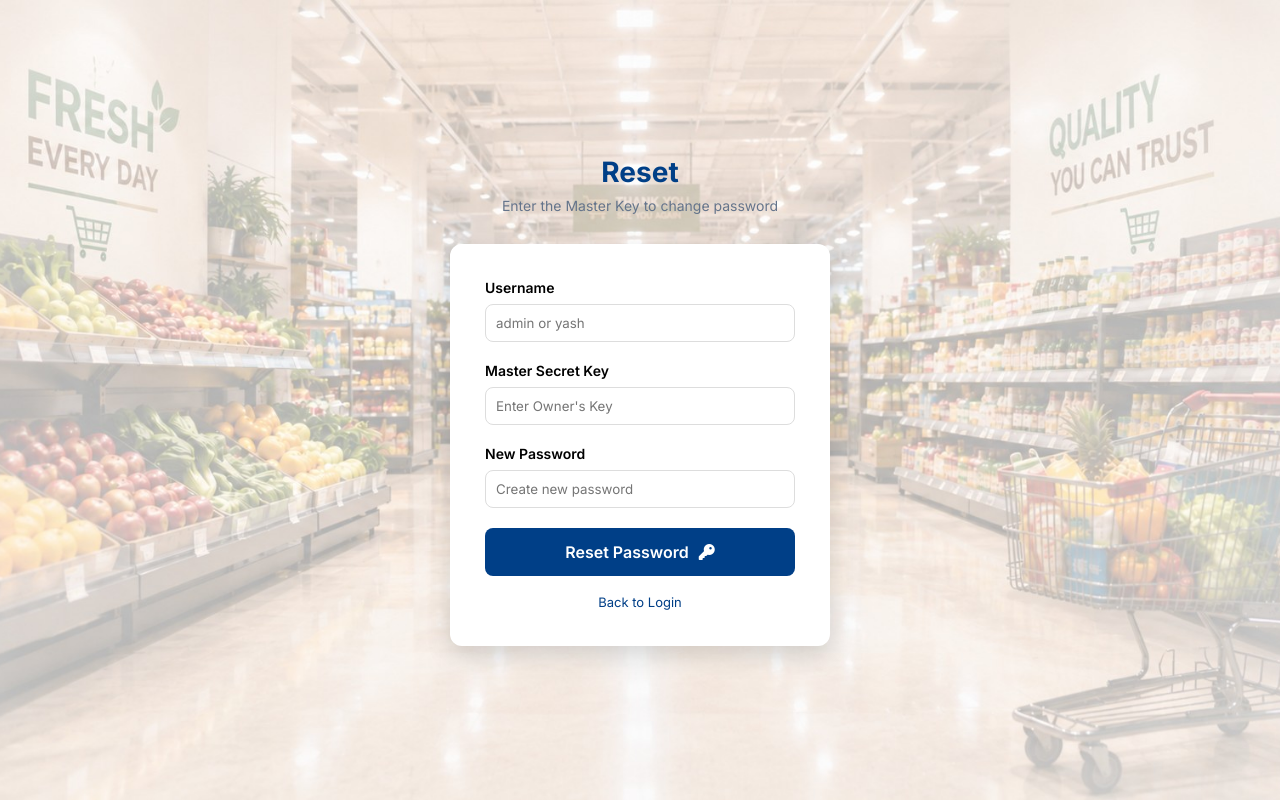
After one commit to YashParmar88/SuperMarket-POS, a Flask app: page /forgot in a window 1280 px wide. The commit adds this page. Run offline with Flask 3, Linux system fonts and the light colour scheme.

Commit message:
update some modules

```diff
--- a/app.py
+++ b/app.py
@@ -147,6 +147,41 @@
     conn = get_db_connection(); conn.execute('DELETE FROM sales WHERE id = ?', (id,)); conn.commit(); conn.close()
     return redirect(url_for('history'))
 
+# Route 1: To show the Forgot Password page
+@app.route('/forgot')
+def forgot():
+    return render_template('forgot_password.html')
+
+# Route 2: To handle the password reset logic
+@app.route('/reset_password', methods=['POST'])
+def reset_password():
+    # Master Key for security (You can tell this to Sir in Viva)
+    MASTER_SECRET_KEY = "STORE123"
+
+    username = request.form.get('username')
+    user_secret = request.form.get('secret_key')
+    new_password = request.form.get('new_password')
+
+    # Check if the entered secret key is correct
+    if user_secret == MASTER_SECRET_KEY:
+        conn = get_db_connection()
+        # SQL logic to update the password for the specific user
+        user_check = conn.execute('SELECT * FROM users WHERE username = ?', (username,)).fetchone()
+
+        if user_check:
+            conn.execute('UPDATE users SET password = ? WHERE username = ?', (new_password, username))
+            conn.commit()
+            conn.close()
+            flash("Success: Password updated! Now login with new password.")
+            return redirect(url_for('login'))
+        else:
+            conn.close()
+            flash("Error: Username not found in our database.")
+            return redirect(url_for('forgot'))
+    else:
+        flash("Error: Incorrect Secret Master Key!")
+        return redirect(url_for('forgot'))
+
 @app.route('/logout')
 def logout(): session.clear(); return redirect(url_for('login'))
 
--- a/static/style.css
+++ b/static/style.css
@@ -347,19 +347,62 @@
 
 .print-only { display: none; }
 
+/* --- New Receipt Print Styling --- */
 @media print {
-    @page { margin: 0; size: auto; }
-    body * { visibility: hidden; }
-    #thermal-receipt, #thermal-receipt * { visibility: visible; }
+    /* 1. Hide browser headers/footers and set page size */
+    @page {
+        margin: 0;
+        size: auto;
+    }
+
+    /* 2. Hide entire website UI */
+    body * {
+        visibility: hidden;
+    }
+
+    /* 3. Show only the receipt and center it on the paper */
+    #thermal-receipt, #thermal-receipt * {
+        visibility: visible;
+    }
+
     #thermal-receipt {
-        display: block !important; position: absolute; left: 50%; transform: translateX(-50%); top: 10mm;
-        width: 75mm !important; padding: 5mm !important; background: white !important; color: black !important;
-        font-family: 'Courier New', Courier, monospace; border: 1px solid #eee !important;
+        display: block !important;
+        position: absolute;
+
+        /* Centering Logic */
+        left: 50%;
+        transform: translateX(-50%);
+        top: 10mm;
+
+        /* Real Receipt Dimensions */
+        width: 75mm !important; /* Standard POS width */
+        padding: 5mm !important;
+        background: white !important;
+        color: black !important;
+
+        /* Authentic Receipt Font */
+        font-family: 'Courier New', Courier, monospace;
+        border: 1px solid #eee !important; /* Very faint border for clean look */
+        line-height: 1.2;
     }
-    .receipt-header { text-align: center; margin-bottom: 15px; }
-    .receipt-header h1 { font-size: 18px; font-weight: bold; text-transform: uppercase; margin-bottom: 5px; }
-    .receipt-header p { font-size: 11px; margin: 0; line-height: 1.4; }
-    .receipt-table { width: 100%; font-size: 12px; margin: 10px 0; }
-    .receipt-table th { border-bottom: 1px dashed #000; padding-bottom: 5px; }
-    .receipt-totals { border-top: 1px dashed #000; padding-top: 10px; text-align: right; }
+
+    /* 4. Receipt Internal Styling for Realism */
+    .r-header { text-align: center; margin-bottom: 10px; }
+    .r-header h1 { font-size: 18px; font-weight: 900; margin: 0; text-transform: uppercase; }
+    .r-header p { font-size: 10px; margin: 2px 0; }
+
+    .r-meta { font-size: 11px; margin: 10px 0; }
+
+    .r-table { width: 100%; border-collapse: collapse; margin: 10px 0; }
+    .r-table th { border-bottom: 1px dashed #000; font-size: 11px; padding-bottom: 5px; }
+    .r-table td { font-size: 11px; padding: 3px 0; }
+
+    .r-totals { text-align: right; margin-top: 10px; border-top: 1px dashed #000; padding-top: 8px; }
+    .r-totals p { margin: 2px 0; font-size: 12px; }
+
+    .r-footer { text-align: center; margin-top: 15px; font-size: 10px; }
+    .r-divider { letter-spacing: -1px; font-weight: bold; margin: 2px 0; }
+
+    /* Hide scrollbars during print */
+    body { overflow: visible !important; }
 }
--- /dev/null
+++ b/templates/forgot_password.html
@@ -0,0 +1,50 @@
+<!DOCTYPE html>
+<html lang="en">
+<head>
+    <meta charset="UTF-8">
+    <title>Reset Password - SuperMarket</title>
+    <link href="https://fonts.googleapis.com/css2?family=Inter:wght@400;600;700&display=swap" rel="stylesheet">
+    <link rel="stylesheet" href="https://cdnjs.cloudflare.com/ajax/libs/font-awesome/6.4.0/css/all.min.css">
+    <link rel="stylesheet" href="{{ url_for('static', filename='style.css') }}">
+</head>
+<body class="login-page">
+    <div class="login-wrapper">
+        <div class="brand-header">
+            <h1>Reset </h1>
+            <p>Enter the Master Key to change password</p>
+        </div>
+
+        <div class="login-card">
+            <!-- Flash Messages -->
+            {% with messages = get_flashed_messages() %}
+              {% if messages %}
+                {% for message in messages %}
+                  <div style="color: #ba1a1a; background: #ffdad6; padding: 10px; border-radius: 8px; margin-bottom: 15px; text-align: center; font-size: 13px; font-weight: 600;">
+                    {{ message }}
+                  </div>
+                {% endfor %}
+              {% endif %}
+            {% endwith %}
+
+            <form action="/reset_password" method="POST">
+                <div class="form-group">
+                    <label>Username</label>
+                    <input type="text" name="username" placeholder="admin or yash" required style="width:100%; padding:10px; border-radius:8px; border:1px solid #ddd;">
+                </div>
+                <div class="form-group">
+                    <label>Master Secret Key</label>
+                    <input type="password" name="secret_key" placeholder="Enter Owner's Key" required style="width:100%; padding:10px; border-radius:8px; border:1px solid #ddd;">
+                </div>
+                <div class="form-group">
+                    <label>New Password</label>
+                    <input type="password" name="new_password" placeholder="Create new password" required style="width:100%; padding:10px; border-radius:8px; border:1px solid #ddd;">
+                </div>
+                <button type="submit" class="btn-primary-login">Reset Password <i class="fas fa-key"></i></button>
+                <div style="text-align: center; margin-top: 15px;">
+                    <a href="/" style="color: #003f87; text-decoration: none; font-size: 13px;">Back to Login</a>
+                </div>
+            </form>
+        </div>
+    </div>
+</body>
+</html>
--- a/templates/login.html
+++ b/templates/login.html
@@ -38,7 +38,7 @@
                 <div class="form-group">
                     <div class="label-row">
                         <label>Password</label>
-                        <a href="#" class="forgot-link">Forgot?</a>
+                       <a href="/forgot" class="forgot-link">Forgot?</a>
                     </div>
                     <div class="input-icon-wrapper">
                         <i class="fas fa-lock"></i>
```
Also changed, not shown: templates/billing.html (+75 -33 lines), supermarket.db.
